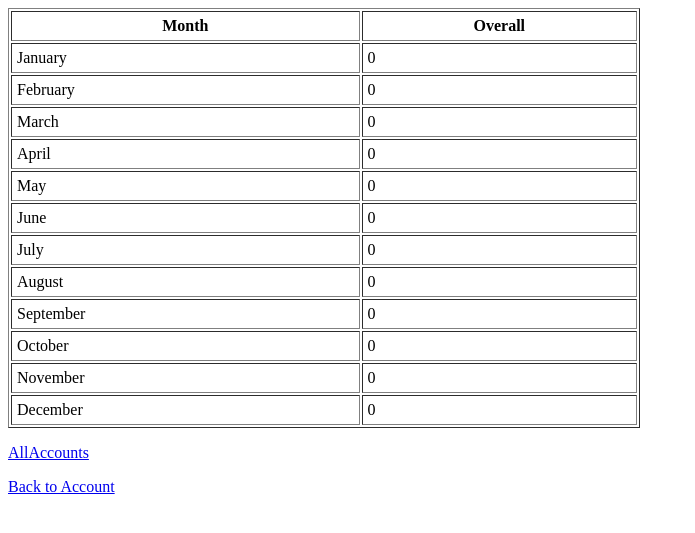
After one commit to judomaster1995/djangoLect5-6, a Django app: page /charges_page/8/statistics in a window 1280 px wide. The commit adds this page. Shown: the top 533 px of the page, without its empty margins (0-695 px from the left). Run offline with Django 3.2, Linux system fonts and the light colour scheme; data comes from the database, SQL or seed files in the repository; both versions use the stored data as it was after the commit.

Commit message:
lab6django

```diff
--- a/myfinance/finance/templates/finance/charges_page.html
+++ b/myfinance/finance/templates/finance/charges_page.html
@@ -17,5 +17,6 @@
         <li>{{ el }}</li>
     {% endfor %}
     <p><a href="/">AllAccounts</a></p>
+    <p><a href="./statistics">Show Statistics</a></p>
 </body>
 </html>
--- /dev/null
+++ b/myfinance/finance/templates/finance/statistics.html
@@ -0,0 +1,23 @@
+<!DOCTYPE html>
+<html lang="en">
+<head>
+    <meta charset="UTF-8">
+    <title>Statistics</title>
+</head>
+<body>
+    <table border="1" width="50%" cellpadding="5">
+        <tr>
+            <th>Month</th>
+            <th>Overall</th>
+        </tr>
+        {% for el in monthsDict %}
+            <tr>
+                <td>{{ el.0 }}</td>
+                <td>{{ el.1 }}</td>
+            </tr>
+        {% endfor %}
+    </table>
+    <p><a href="/">AllAccounts</a></p>
+    <p><a href="/charges_page/{{accId}}/">Back to Account</a></p>
+</body>
+</html>
--- a/myfinance/finance/urls.py
+++ b/myfinance/finance/urls.py
@@ -1,7 +1,9 @@
 from django.conf.urls import url
 from finance.views import make_account
 from finance.views import make_transaction
+from finance.views import show_statistics
 
 urlpatterns = [
     url(r'^$', make_account),
-    url(r'^charges_page/(?P<accId>\w+)/$', make_transaction),]
+    url(r'^charges_page/(?P<accId>\w+)/$', make_transaction),
+    url(r'^charges_page/(?P<accId>\w+)/statistics$', show_statistics),]
--- a/myfinance/finance/views.py
+++ b/myfinance/finance/views.py
@@ -6,6 +6,8 @@ from finance.forms import AccountModel
 from django import forms
 from datetime import *
 from decimal import Decimal
+from django.db import transaction
+import operator
 
 
 # view which allows to add accounts and which outputs the list of accounts from database
@@ -43,6 +45,7 @@ def checkId(id, list):
 
 # view which allows to transaction and which outputs the list of transactions of definite account from database
 # if parameters are wrong then nothing will change
+@transaction.atomic(savepoint=False)
 def make_transaction(request, accId):
     form = ChargeForm()
     charges = []
@@ -65,3 +68,19 @@ def make_transaction(request, accId):
             form = ChargeForm()
     context = {"form": form, "charges": charges, "accId": accId}
     return render(request, 'finance/charges_page.html', context)
+
+
+def show_statistics(request, accId):
+    charges = []
+    monthsNames = ["January", "February", "March", "April", "May", "June", "July", "August", "September", "October", "November", "December"]
+    months = [0,0,0,0,0,0,0,0,0,0,0,0]
+    for ch in ChargeModel.objects.filter(account=accId):
+        charges.append(ch)
+    for el in charges:
+        mth = el.date.month
+        months[mth-1] = months[mth-1] + el.value
+    monthsDict = []
+    for i in range(12):
+        monthsDict.append((monthsNames[i], months[i]));
+    context = {"monthsDict": monthsDict, "accId": accId}
+    return render(request, 'finance/statistics.html', context)
```
Also changed, not shown: myfinance/db.sqlite3, 1 other file.
